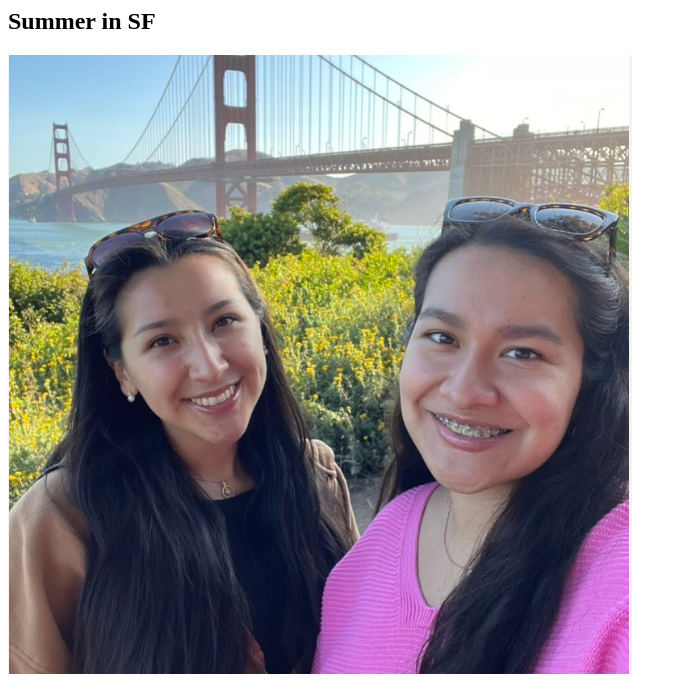
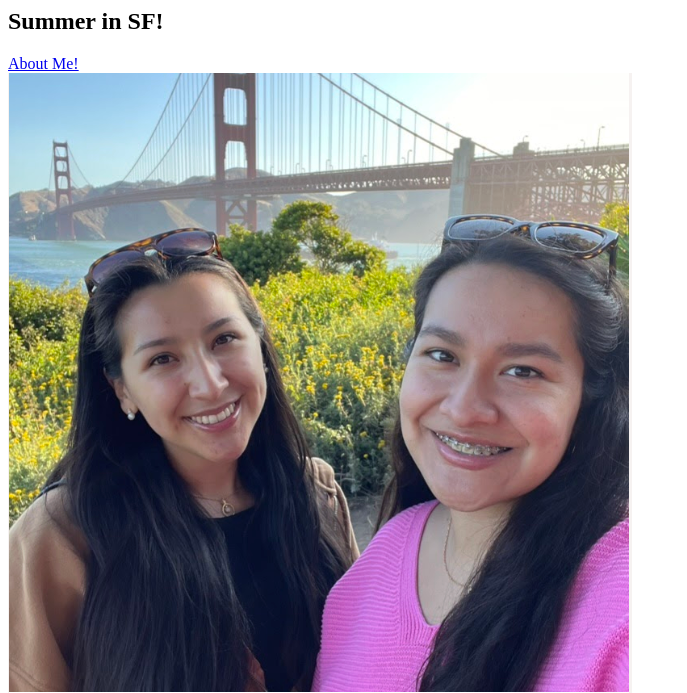
Before and after one commit to alexandrarosado/hw4-ds, a plain HTML site: page summer.html in a window 1280 px wide. Shown: the top 693 px of the page, without its empty margins (0-687 px from the left). Drawn offline with Linux system fonts and the light colour scheme.

Commit message:
fixed nav

```diff
--- a/summer.html
+++ b/summer.html
@@ -3,7 +3,10 @@
         <link rel="stylesheet" href="styles.css">
     </head>
     <body>
-        <h2>Summer in SF</h2>
+        <nav>
+            <h2>Summer in SF!</h1>
+            <a href="index.html">About Me!</a>
+        </nav>
         <div class="sisters">
             <img src="sister.png">
             <h4>Sister Visit</h4>
```
Also changed, not shown: index.html (+0 -1 lines).
